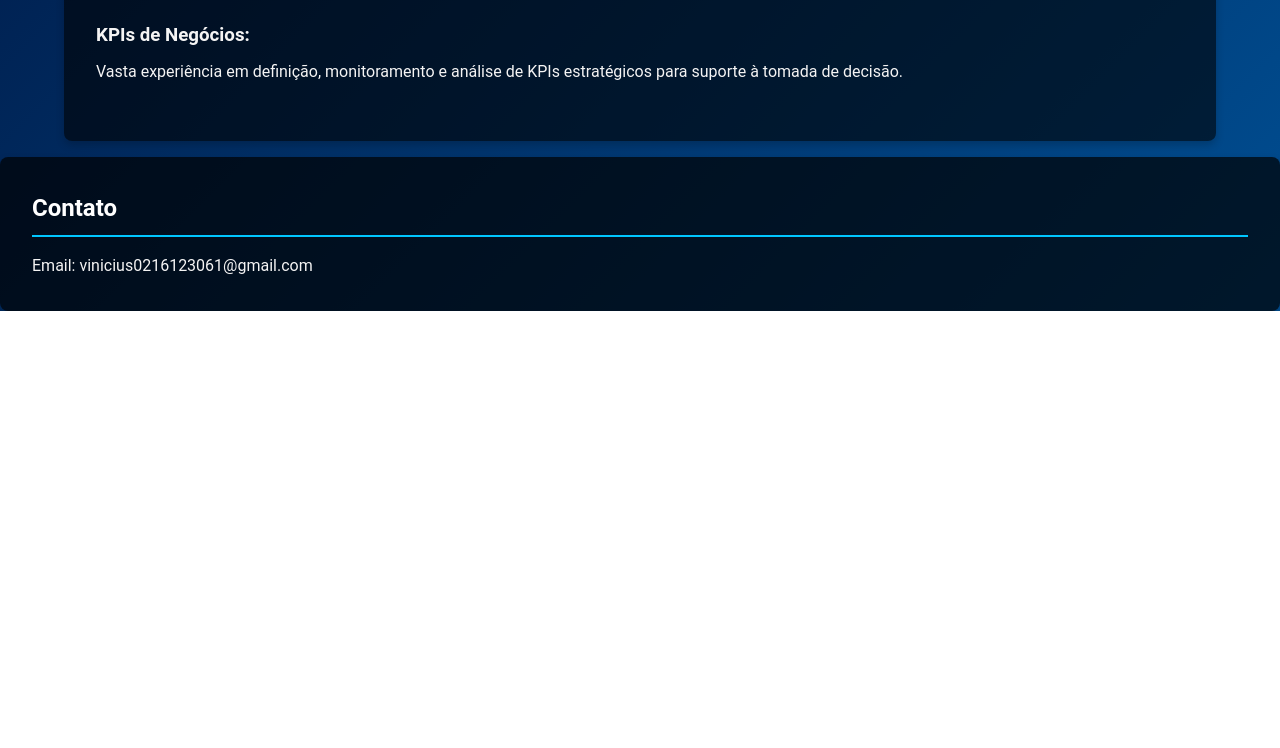
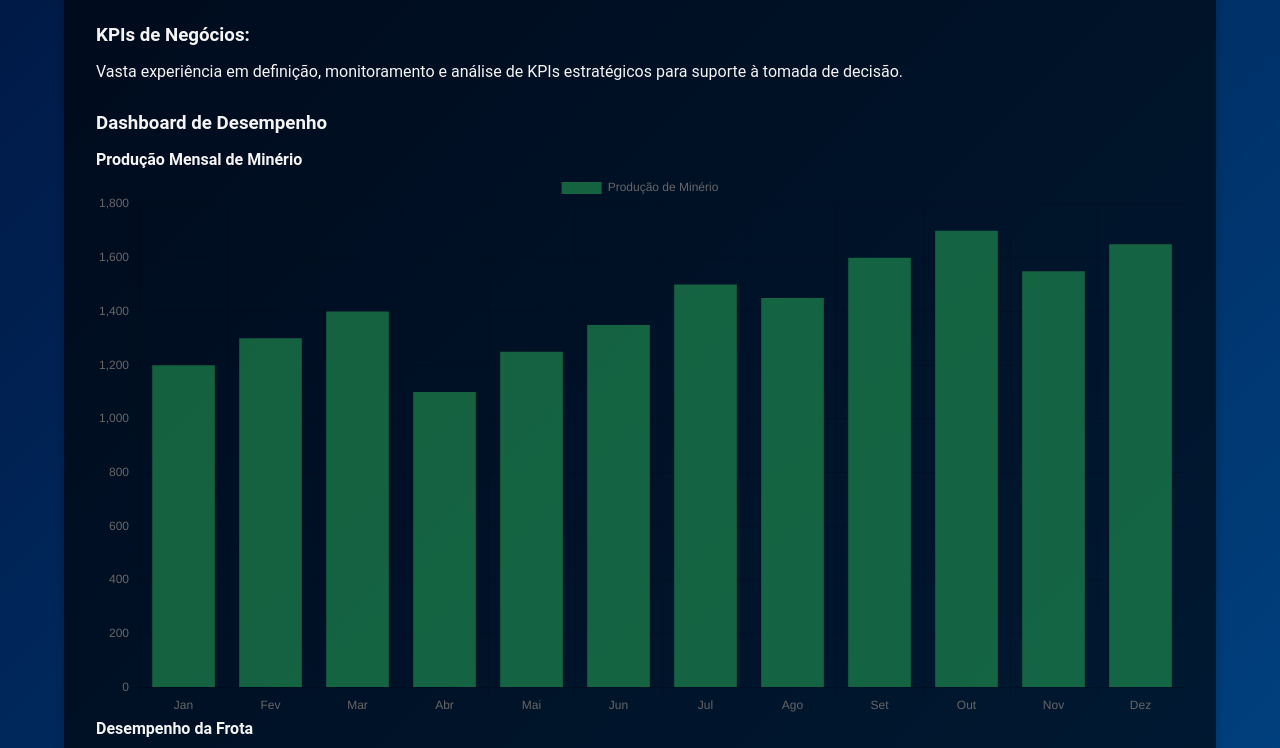
Before and after one commit to Vsshouver/Portifolio, a plain HTML site: page index.html in a window 1280 px wide. Shown: the part 1134-1882 px from the top of the page. Before the commit the page ends 1445 px from the top, so only its background shows below. Drawn offline with nearby package versions, Linux system fonts and the light colour scheme.

Commit message:
Update index.html

```diff
--- a/index.html
+++ b/index.html
@@ -7,6 +7,7 @@
     <link rel="stylesheet" href="styles.css">
     <!-- Font Awesome para ícones -->
     <link rel="stylesheet" href="https://cdnjs.cloudflare.com/ajax/libs/font-awesome/6.0.0-beta3/css/all.min.css">
+    <script src="https://cdn.jsdelivr.net/npm/chart.js"></script>
 </head>
 <body>
     <!-- Navegação -->
@@ -51,12 +52,12 @@
 
     <!-- Seções -->
     <section id="about" class="section">
-        <h2>Um pouco da minha trajetoria</h2>
+        <h2>Um pouco da minha trajetória</h2>
         <p>
             🎓 Graduando em Engenharia de Software, com sólida formação técnica e experiência prática em tecnologia, mineração, hardware e robótica.
             <br>Iniciei minha carreira na área de TI e migrei para a mineração, onde atuei na gestão de frota e análise operacional de lavra.
             <br>Atualmente, trabalho como Analista de Gestão Administrativa, focando em planejamento estratégico, controle de despesas e otimização de processos internos.
-            <!--<br>Com uma mentalidade analítica e orientada para soluções, busco constantemente expandir meu conhecimento e enfrentar novos desafios no campo da Engenharia de Software. --></p>
+        </p>
     </section>
 
     <section id="projects" class="section">
@@ -77,6 +78,19 @@
             <h3>KPIs de Negócios: </h3>
             <p>Vasta experiência em definição, monitoramento e análise de KPIs estratégicos para suporte à tomada de decisão.</p>
         </div>
+
+        <!-- Gráficos de Dashboard -->
+        <div class="project">
+            <h3>Dashboard de Desempenho</h3>
+            <div class="chart-container">
+                <h4>Produção Mensal de Minério</h4>
+                <canvas id="barChart"></canvas>
+            </div>
+            <div class="chart-container">
+                <h4>Desempenho da Frota</h4>
+                <canvas id="lineChart"></canvas>
+            </div>
+        </div>
     </section>
 
     <section id="contact" class="contact-section">
@@ -92,5 +106,54 @@
     <!-- Script JavaScript -->
     <script src="https://cdnjs.cloudflare.com/ajax/libs/aos/2.3.4/aos.js"></script>
     <script src="scripts.js"></script>
+
+    <!-- Chart.js Script -->
+    <script>
+        // Gráfico de Barras - Produção Mensal de Minério
+        const barCtx = document.getElementById('barChart').getContext('2d');
+        const barChart = new Chart(barCtx, {
+            type: 'bar',
+            data: {
+                labels: ['Jan', 'Fev', 'Mar', 'Abr', 'Mai', 'Jun', 'Jul', 'Ago', 'Set', 'Out', 'Nov', 'Dez'],
+                datasets: [{
+                    label: 'Produção de Minério',
+                    data: [1200, 1300, 1400, 1100, 1250, 1350, 1500, 1450, 1600, 1700, 1550, 1650],
+                    backgroundColor: 'rgba(34, 153, 84, 0.6)', // Cor Verde
+                }]
+            },
+            options: {
+                responsive: true,
+                scales: {
+                    y: {
+                        beginAtZero: true
+                    }
+                }
+            }
+        });
+
+        // Gráfico de Linhas - Desempenho da Frota
+        const lineCtx = document.getElementById('lineChart').getContext('2d');
+        const lineChart = new Chart(lineCtx, {
+            type: 'line',
+            data: {
+                labels: ['Jan', 'Fev', 'Mar', 'Abr', 'Mai', 'Jun', 'Jul', 'Ago', 'Set', 'Out', 'Nov', 'Dez'],
+                datasets: [{
+                    label: 'Desempenho da Frota',
+                    data: [92, 94, 96, 93, 95, 97, 98, 99, 97, 95, 96, 97],
+                    borderColor: 'rgba(255, 165, 0, 1)', // Cor Dourada
+                    backgroundColor: 'rgba(255, 165, 0, 0.3)',
+                    fill: true,
+                }]
+            },
+            options: {
+                responsive: true,
+                scales: {
+                    y: {
+                        beginAtZero: true
+                    }
+                }
+            }
+        });
+    </script>
 </body>
 </html>
```
